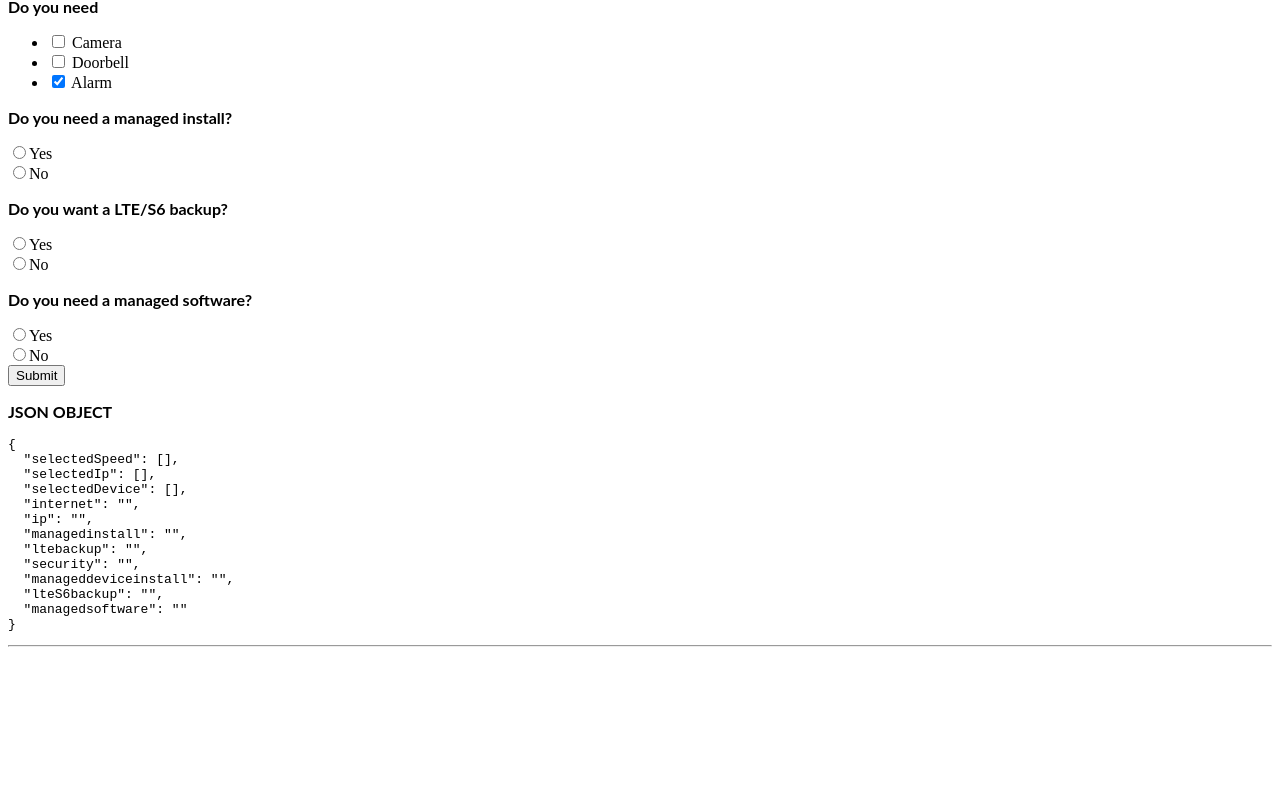
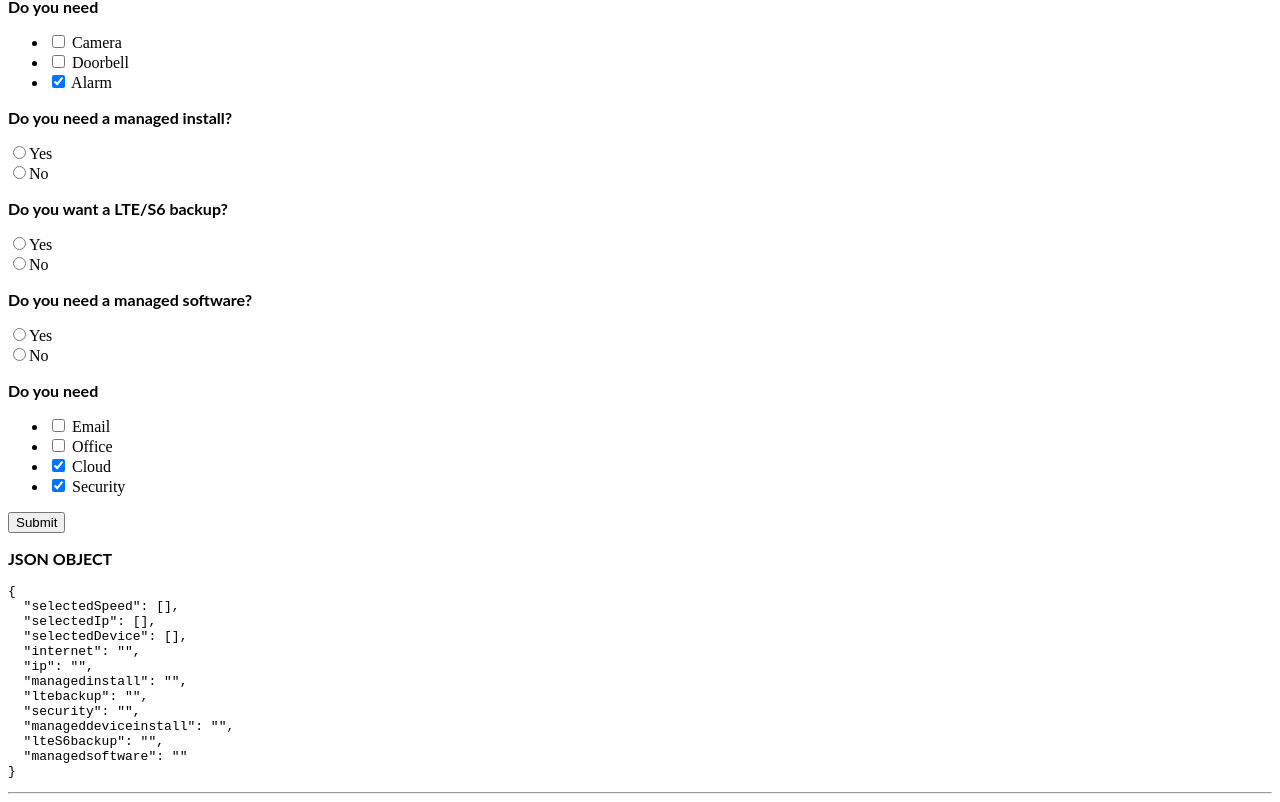
Before and after one commit to samru-desh/OrderLogic, an Angular app: page / in a window 1280 px wide. Shown: the part 818-1620 px from the top of the page. Before the commit the page ends 1473 px from the top, so only its background shows below. Built offline with nearby package versions, Linux system fonts and the light colour scheme.

Commit message:
2 files modified

```diff
--- a/src/app/app.component.html
+++ b/src/app/app.component.html
@@ -111,6 +111,16 @@
     <input type="radio" formControlName="managedsoftware" value="No" />
     <label class="form-check-label" for="managedsoftwareno">No</label>
   </div>
+  <p><b>Do you need</b></p>
+  <ul formArrayName="softwares">
+    <li
+      [formGroupName]="i"
+      *ngFor="let item of form.controls?.softwares?.controls; let i = index"
+    >
+      <input type="checkbox" formControlName="checked" />
+      {{ softwares[i].name }}
+    </li>
+  </ul>
   <button type="submit" color="danger" expand="block">Submit</button>
 </form>
 
--- a/src/app/app.component.ts
+++ b/src/app/app.component.ts
@@ -10,6 +10,10 @@ interface IPInterface {
   checked: boolean;
 }
 interface DevicesInterface {
+  name: string;
+  checked: boolean;
+}
+interface SoftwaresInterface {
   name: string;
   checked: boolean;
 }
@@ -33,6 +37,12 @@ const RADIO_LIST3_FROM_DATABASE = [
   { name: 'Doorbell', checked: false },
   { name: 'Alarm', checked: true },
 ];
+const RADIO_LIST4_FROM_DATABASE = [
+  { name: 'Email', checked: false },
+  { name: 'Office', checked: false },
+  { name: 'Cloud', checked: true },
+  { name: 'Security', checked: true },
+];
 @Component({
   selector: 'my-app',
   templateUrl: './app.component.html',
@@ -43,6 +53,7 @@ export class AppComponent implements OnInit {
   speed: SpeedInterface[];
   staticip: IPInterface[];
   devices: DevicesInterface[];
+  softwares: SoftwaresInterface[];
   form: FormGroup;
   result: {
     selectedSpeed: SpeedInterface[];
@@ -76,6 +87,7 @@ export class AppComponent implements OnInit {
     this.speed = RADIO_LIST1_FROM_DATABASE;
     this.staticip = RADIO_LIST2_FROM_DATABASE;
     this.devices = RADIO_LIST3_FROM_DATABASE;
+    this.softwares = RADIO_LIST4_FROM_DATABASE;
     // build reactive form skeleton
     this.form = new FormGroup({
       // control for radio exemple
@@ -92,6 +104,7 @@ export class AppComponent implements OnInit {
       speed: new FormArray([]),
       staticip: new FormArray([]),
       devices: new FormArray([]),
+      softwares: new FormArray([]),
     });
     // bind existing value to form control
     this._patchValues();
@@ -136,6 +149,18 @@ export class AppComponent implements OnInit {
         })
       );
     });
+    const formArray4 = this.form.get('softwares') as FormArray;
+    // loop for each existing value
+    this.softwares.forEach((softwares) => {
+      // add new control to FormArray
+      formArray4.push(
+        // here the new FormControl with item value from RADIO_LIST_FROM_DATABASE
+        new FormGroup({
+          name: new FormControl(softwares.name),
+          checked: new FormControl(softwares.checked),
+        })
+      );
+    });
   }
 
   submitForm(): void {
@@ -147,6 +172,8 @@ export class AppComponent implements OnInit {
       value?.staticip?.filter((f: IPInterface) => f.checked) || [];
     const selectedDevice =
       value?.devices?.filter((f: DevicesInterface) => f.checked) || [];
+    const selectedSoftware =
+      value?.softwares?.filter((f: SoftwaresInterface) => f.checked) || [];
     // form value binded
     console.log('current form value: ', value);
     // console.log('only selected form value: ', selectedFruit);
```
